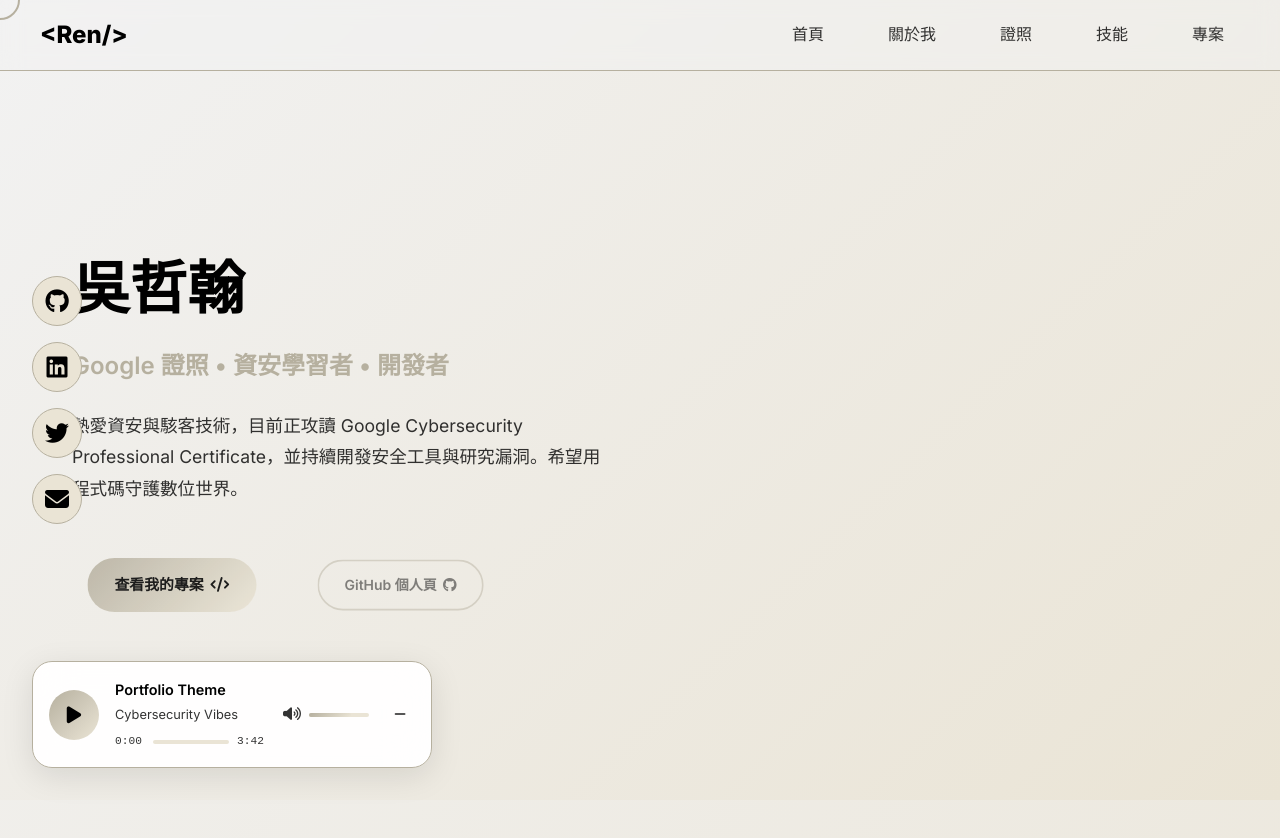
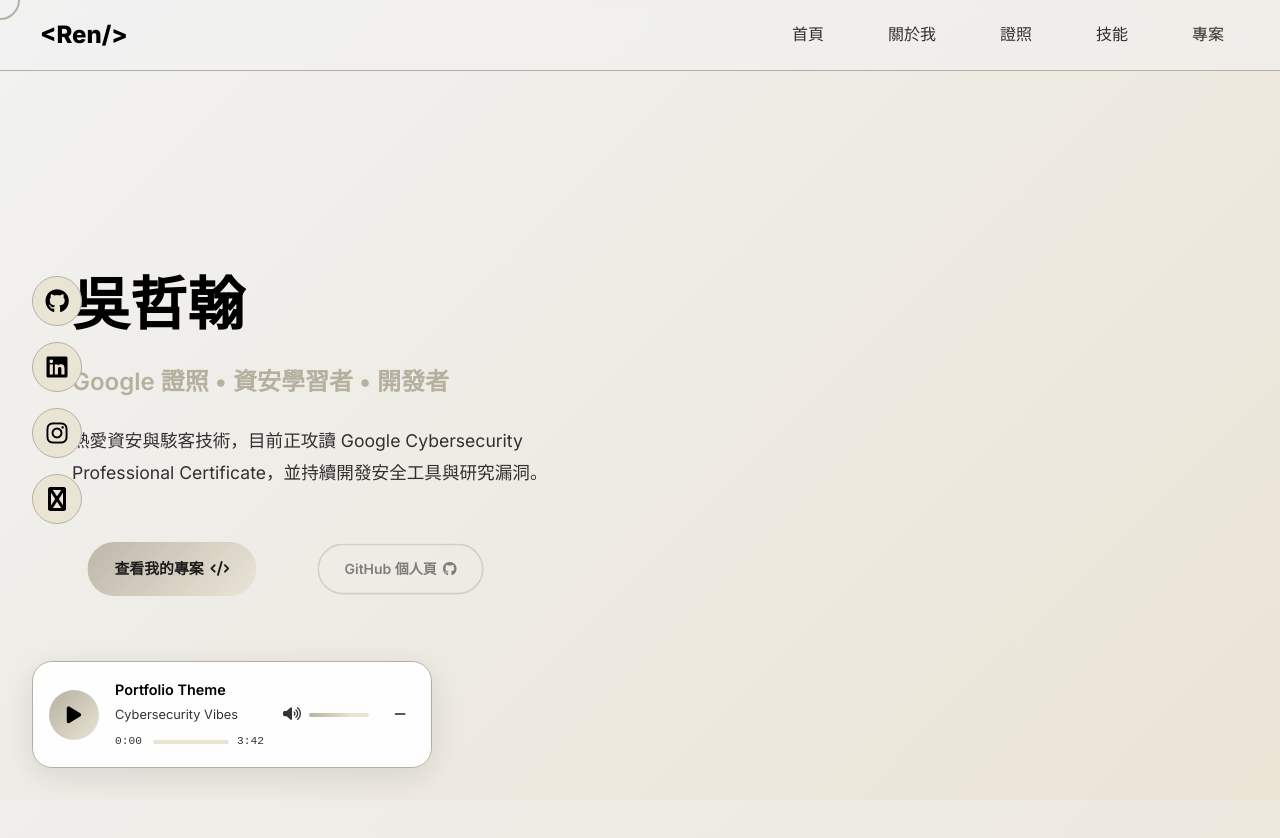
Before and after one commit to v7ren/profile, a plain HTML site: page index.html in a window 1280 px wide. Shown: the top 838 px of the page. Drawn offline with nearby package versions, Linux system fonts and the light colour scheme.

Commit message:
Update index.html

```diff
--- a/index.html
+++ b/index.html
@@ -1396,7 +1396,7 @@
                         Google 證照 • 資安學習者 • 開發者
                     </p>
                     <p class="hero-description" id="heroDescription">
-                        熱愛資安與駭客技術，目前正攻讀 Google Cybersecurity Professional Certificate，並持續開發安全工具與研究漏洞。希望用程式碼守護數位世界。
+                        熱愛資安與駭客技術，目前正攻讀 Google Cybersecurity Professional Certificate，並持續開發安全工具與研究漏洞。
                     </p>
                     <div class="hero-buttons" id="heroButtons">
                         <a href="#projects" class="cta-primary">
@@ -1795,11 +1795,10 @@ print("Shell obtained!")</code></pre>
     <!-- Floating Social Icons -->
     <div class="floating-socials">
         <a href="https://github.com/xireno" class="social-icon" target="_blank" title="GitHub"><i class="fab fa-github"></i></a>
-        <a href="https://linkedin.com" class="social-icon" target="_blank" title="LinkedIn"><i class="fab fa-linkedin"></i></a>
-        <a href="https://twitter.com" class="social-icon" target="_blank" title="Twitter"><i class="fab fa-twitter"></i></a>
-        <a href="mailto:your@email.com" class="social-icon" target="_blank" title="Email"><i class="fas fa-envelope"></i></a>
+        <a href="https://www.linkedin.com/in/哲翰-吳-277b89320/" class="social-icon" target="_blank" title="LinkedIn"><i class="fab fa-linkedin"></i></a>
+        <a href="https://www.instagram.com/ren._.4497" class="social-icon" target="_blank" title="Instagram"><i class="fab fa-instagram"></i></a>
+        <a href="https://discordapp.com/users/957578507649683457" class="social-icon" target="_blank" title="Discord"><i class="fas fa-discord"></i></a>
     </div>
-
     <script>
         $(document).ready(function() {
             // Register GSAP plugins
```
